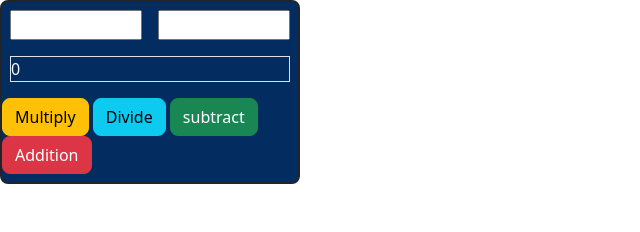
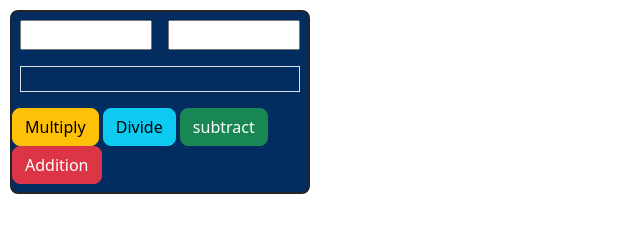
Before and after one commit to ibrawhim/mini-calculator, a plain HTML site: page index.html in a window 1280 px wide. Shown: the whole page, without its empty margins (0-640 px from the left). Drawn offline with Linux system fonts and the light colour scheme.

Commit message:
checking

```diff
--- a/index.html
+++ b/index.html
@@ -20,13 +20,12 @@
     </style>
 </head>
 <body>
-<div class="main rounded-3 m-sm-0 p-sm-0 w-sm-100%">
+<div class="main rounded-3">
 <div class="d-flex">
     <input type="text" id="first" class="w-50 m-2 w-sm-50% w-md-100%">
     <input type="text" id="second" class="w-50 m-2 w-sm-50% w-md-100%">
 </div>
-<div id="result" class="border m-2 text-light">
-0
+<div id="result" class="border m-2 text-light"><span style="color: #032d60;">0</span></span>
 </div>
 <div class="my-2">
 <button class="btn rounded-3 btn-warning"  onclick="multiply()">Multiply</button>
```
